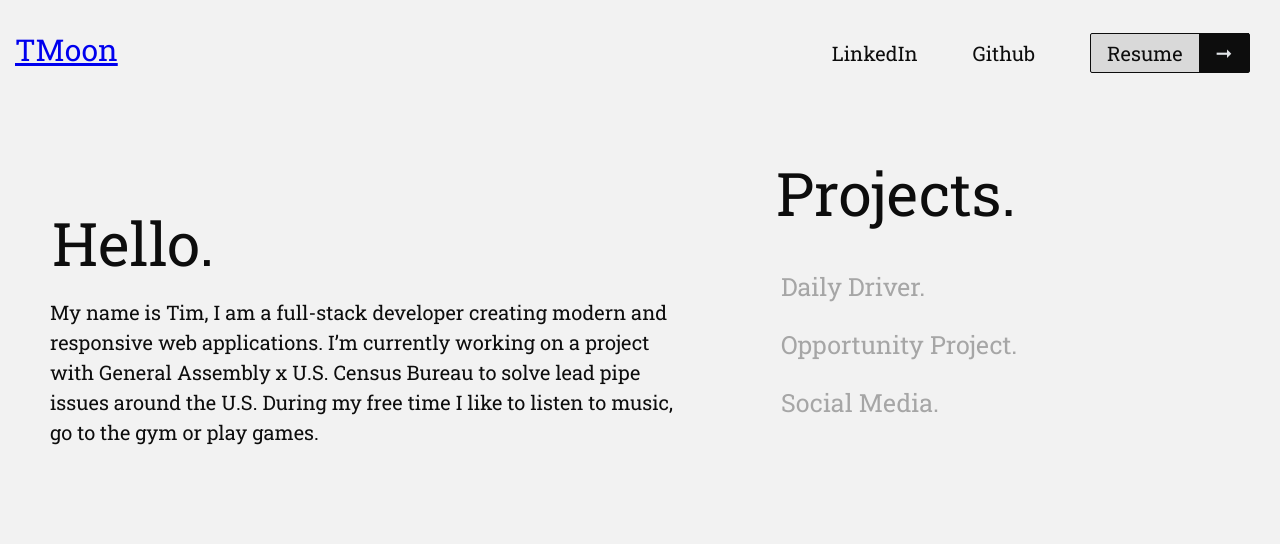
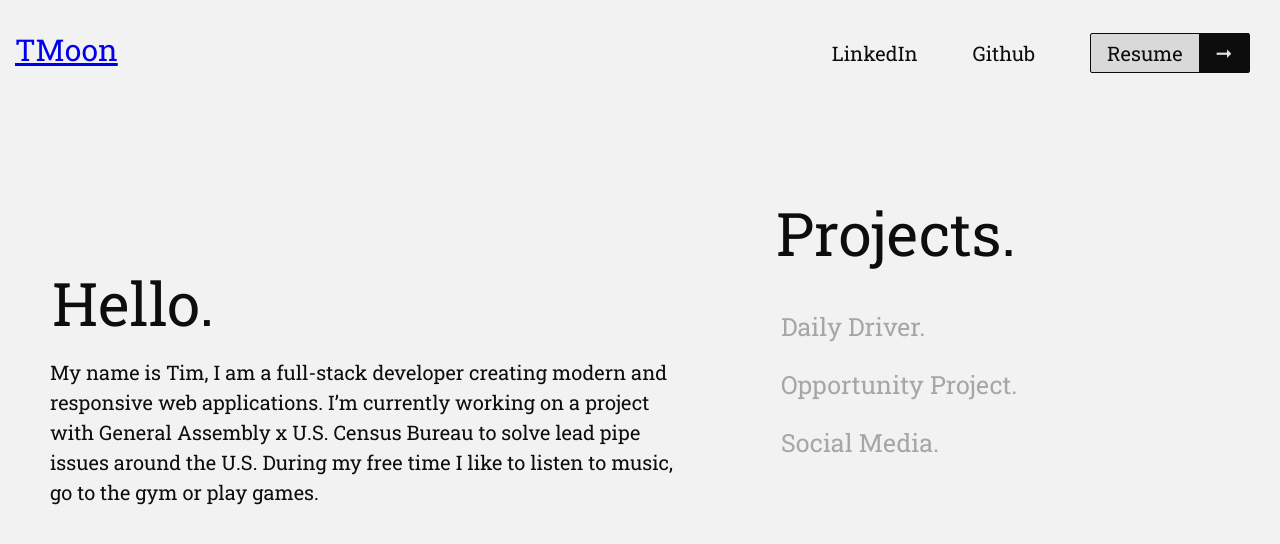
Before and after one commit to timhgmoon/personal-portfolio, a Gatsby site: page / in a window 1280 px wide. Built offline with nearby package versions, Linux system fonts and the light colour scheme; Gatsby itself is replaced by a stand-in of ours.

Commit message:
fixed some spacing

```diff
--- a/src/styles/description.sass
+++ b/src/styles/description.sass
@@ -8,7 +8,7 @@
 
   @include screen.medium-up
     width: 55%
-    margin: 9em 2em 0 4em
+    margin: 15em 2em 0 4em
     padding-bottom: 3em
 
   .description-header
--- a/src/styles/projects.sass
+++ b/src/styles/projects.sass
@@ -4,9 +4,9 @@
 .project-container
   @include screen.medium-up
     width: 45%
-    margin-top: 6em
+    margin-top: 10em
   @include screen.large
-    margin-top: 5em
+    margin-top: 9em
 
 .project-header
   font-size: 3.5em
```
